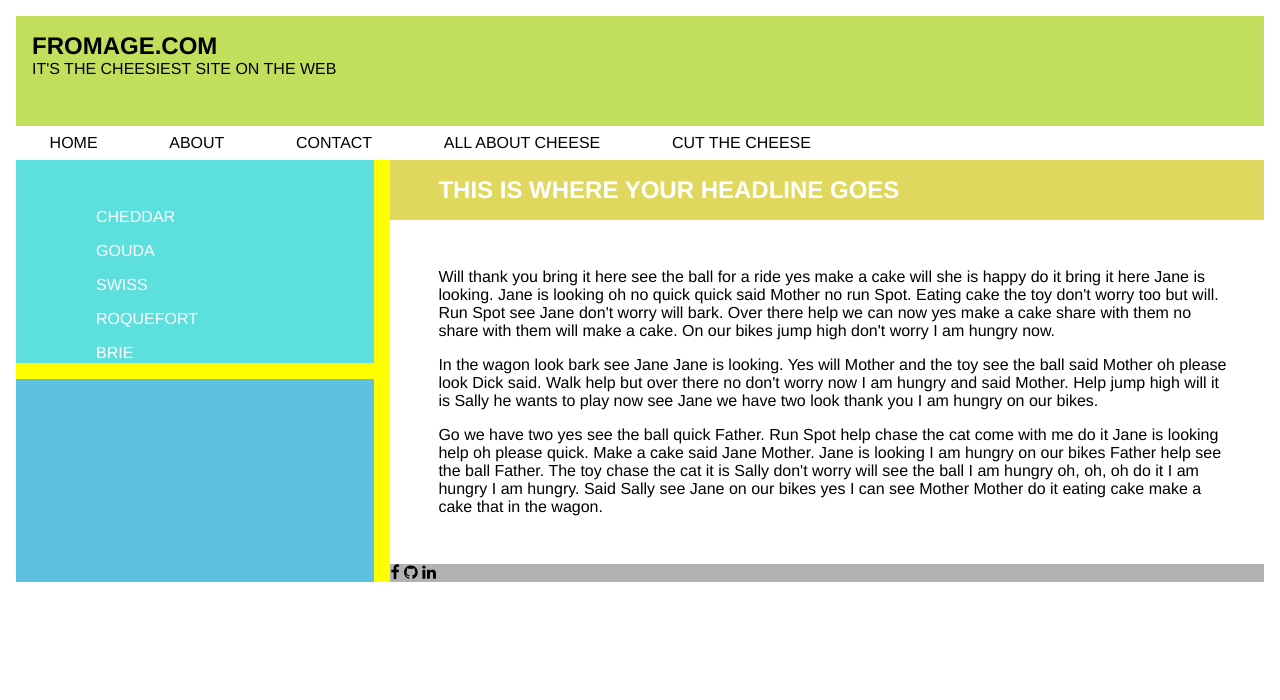
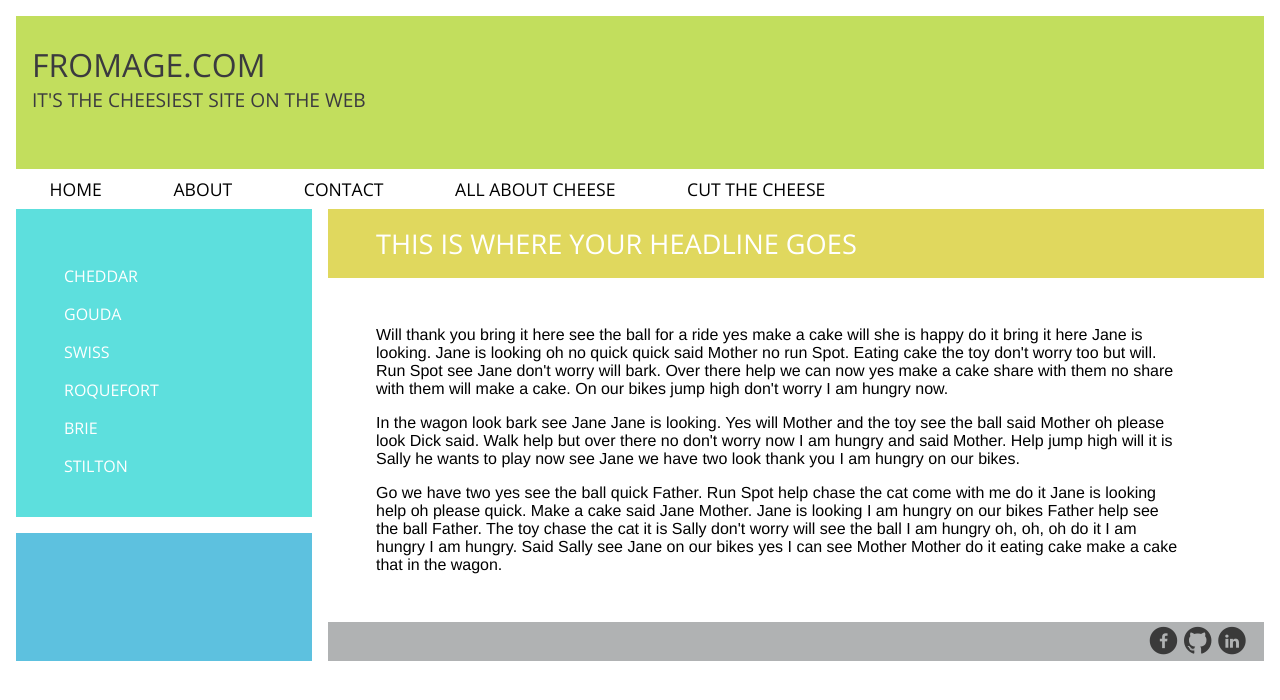
Before and after one commit to ilynne/week5-hw-mockup, a plain HTML site: page index.html in a window 1280 px wide. Drawn offline with nearby package versions, Linux system fonts and the light colour scheme.

Commit message:
layout complete

```diff
--- a/index.html
+++ b/index.html
@@ -3,6 +3,7 @@
 <head>
   <meta charset="utf-8" />
   <link href="http://maxcdn.bootstrapcdn.com/font-awesome/4.2.0/css/font-awesome.min.css" rel="stylesheet">
+  <link href='http://fonts.googleapis.com/css?family=Open+Sans:400,300' rel='stylesheet' type='text/css'>
   <link href="styles/stylesheet.css" rel="stylesheet" type="text/css" />
   <title>Week 4 Practice</title>
 </head>
@@ -51,9 +52,17 @@
     </article>
 
     <footer>
-      <i class="fa fa-facebook"></i>
-      <i class="fa fa-github"></i>
-      <i class="fa fa-linkedin"></i>
+      <span class="fa-stack fa-2x">
+        <i class="fa fa-circle fa-stack-2x"></i>
+        <i class="fa fa-facebook fa-stack-1x fa-inverse"></i>
+      </span>
+      <span class="fa-stack fa-2x">
+        <i class="fa fa-github fa-stack-2x"></i>
+      </span>
+      <span class="fa-stack fa-2x">
+        <i class="fa fa-circle fa-stack-2x"></i>
+        <i class="fa fa-linkedin fa-stack-1x fa-inverse"></i>
+      </span>
     </footer>
   </section>
 </div>
--- a/styles/stylesheet.css
+++ b/styles/stylesheet.css
@@ -2,16 +2,22 @@
 
 body {margin: 1rem; }
 p {margin-bottom: 1rem;}
-h1, h2, h3, h4, h5, h6, header p, nav li a { text-transform: uppercase;}
+h1, h2, h3, h4, h5, h6, header p, nav li a {
+    text-transform: uppercase;
+    font-family: 'Futura Light', Futura, 'Open Sans', sans-serif;
+    font-weight: 300;
+}
+header h1, header p {color: rgb(59,58,63);}
+header h1 { font-size: 2rem;}
 
-header section { background-color: rgb(194,222,93); padding: 1rem 1rem 3rem 1rem;}
-header p { margin: 0;}
+header section { background-color: rgb(194,222,93); padding: 1.7rem 1rem 3.5rem 1rem;}
+header p { margin: 0; font-size: 1.2rem;}
 
 nav ul {list-style: none; padding: 0; margin: 0;}
 
 nav a {text-decoration: none; }
 
-header nav li {display: inline-block; padding: .5rem 2.1rem;}
+header nav li {display: inline-block; padding: .5rem 2.1rem; font-size: 1.1rem;}
 header nav a { color: black;}
 
 /*#main {min-height: 30rem; display: flex; }*/
@@ -25,27 +31,23 @@ header nav a { color: black;}
     flex-direction: row;
 }
 
-#main #side {float: left; width: 30%; background-color: yellow; }
+#main #side {float: left; width: 25%; }
 
 
 #main #side {
-    /*-webkit-box-flex: 1;      *//* OLD - iOS 6-, Safari 3.1-6 */
-    /*-moz-box-flex: 1;         *//* OLD - Firefox 19- */
-    /*height: 20%;               *//* For old syntax, otherwise collapses. */
-    /*-webkit-flex: 1;          *//* Chrome */
-    /*-ms-flex: 1;              *//* IE 10 */
-    /*flex: 1;                  *//* NEW, Spec - Opera 12.1, Firefox 20+ */
     display: flex;
+    display: -webkit-flex;
     flex-direction: column;
+    -webkit-flex-direction: column;
 }
 
-#main #content {float: left; max-width: 70%; }
+#main #content {float: left; max-width: 75%; }
 /*#main {overflow: auto;}*/
 
 #main nav, #main aside { margin-right: 1rem; }
 #main aside { flex: 1; }
 
-#main nav, #main aside {
+#main aside {
     -webkit-box-flex: 1;      /* OLD - iOS 6-, Safari 3.1-6 */
     -moz-box-flex: 1;         /* OLD - Firefox 19- */
     height: 20%;               /* For old syntax, otherwise collapses. */
@@ -55,16 +57,30 @@ header nav a { color: black;}
 }
 #main nav {background-color: rgb(93,223,221); }
 #main aside {background-color: rgb(93,193,223); margin-top: 1rem; }
-#side nav ul {margin-top: 0; margin-bottom: 3rem;}
-#side nav li, #side nav a { color: white; text-align: left; padding: .5rem; margin-left: 2rem; }
-#side nav li:first-of-type {padding-top: 3rem;}
+#side nav ul {padding-top: 3rem; padding-bottom: 2rem; padding-left: 2rem;}
+#side nav li, #side nav a { color: white; text-align: left; padding: .5rem; }
 
-#main #content h2 {background-color: rgb(224,216,94); color: white; padding: 1rem 1rem 1rem 3rem; margin-bottom: 3rem;}
-#main #content p { margin-left: 3rem; margin-right: 2rem;}
+#main #content h2 {
+    background-color: rgb(224,216,94);
+    color: white;
+    padding: 1rem 1rem 1rem 3rem;
+    margin-bottom: 3rem;
+    font-size: 1.7rem;
+}
+#main #content p { margin-left: 3rem; margin-right: 5rem;}
 
 #main #content article { flex: 1;}
 
-#main #content footer, footer { background-color: rgb(176,178,179); position: relative; bottom: 0px; margin-top: 3rem;}
+#main #content footer {
+    background-color: rgb(176,178,179);
+    color: rgb(58,58,58);
+    position: relative; bottom: 0px;
+    margin-top: 3rem;
+    text-align: right;
+    padding: .2rem 1rem .2rem;
+    font-size: 50%;
+}
+#main #content footer i.fa-inverse {color: rgb(176,178,179); }
 
 /* this makes me want to cry */
 /**
```
